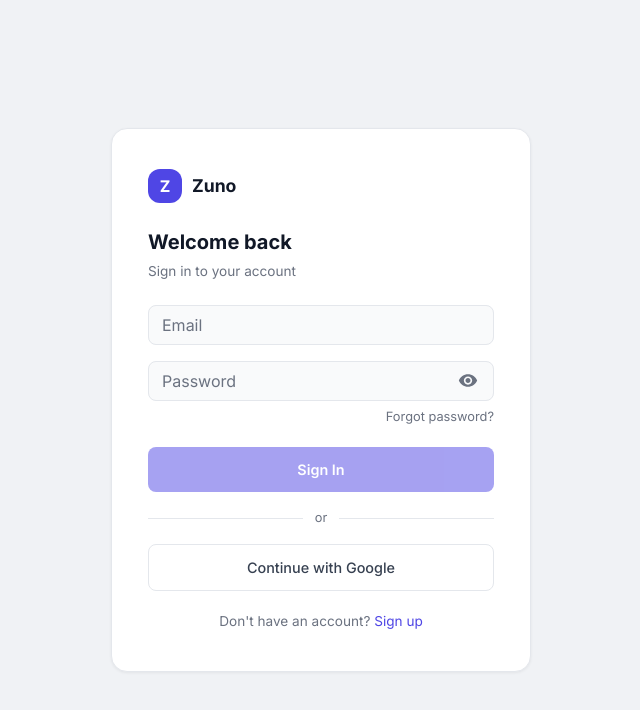
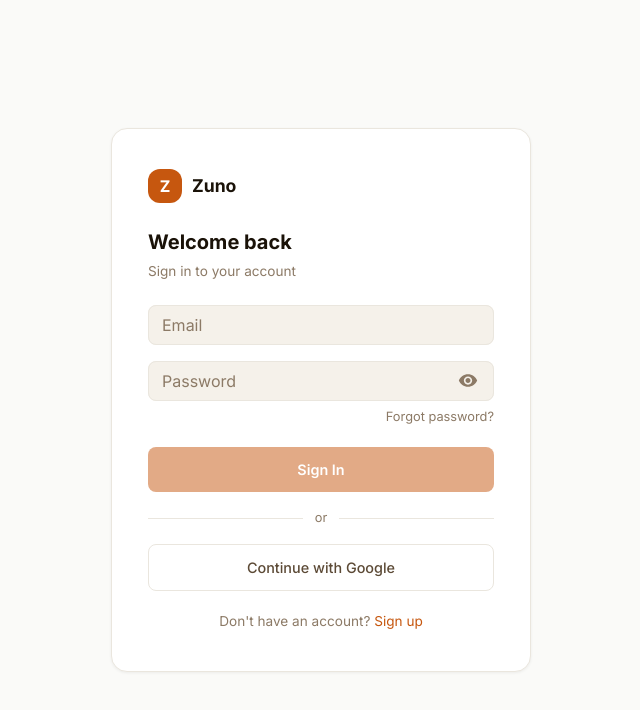
Before and after one commit to Saifullah-ansari/bihar-board-ai-tutor, a React (Vite) app in the folder frontend/: page /login in a window 1280 px wide. Shown: the top 710 px of the page, without its empty margins (319-959 px from the left). Built offline with nearby package versions, Linux system fonts and the light colour scheme; no server answers.

Commit message:
UI plan fix step 1

```diff
--- a/frontend/index.html
+++ b/frontend/index.html
@@ -10,7 +10,7 @@
     <title>Zuno</title>
     <link rel="preconnect" href="https://fonts.googleapis.com" />
     <link rel="preconnect" href="https://fonts.gstatic.com" crossorigin />
-    <link href="https://fonts.googleapis.com/css2?family=Inter:wght@400;500;600;700&family=JetBrains+Mono:wght@400;500&display=swap" rel="stylesheet" />
+    <link href="https://fonts.googleapis.com/css2?family=Baloo+2:wght@700;800&family=Inter:wght@400;500;600;700&family=JetBrains+Mono:wght@400;500&display=swap" rel="stylesheet" />
     <script>
       (function () {
         try {
--- a/frontend/src/styles/global.css
+++ b/frontend/src/styles/global.css
@@ -99,8 +99,8 @@ body {
 .student-bubble {
   max-width: 65%;
   padding: 10px 14px;
-  background: var(--primary);
-  color: #ffffff;
+  background: var(--user-bubble-bg);
+  color: var(--user-bubble-text);
   border-radius: 12px 12px 3px 12px;
   font-size: 0.9rem;
   line-height: 1.6;
--- a/frontend/src/styles/theme.css
+++ b/frontend/src/styles/theme.css
@@ -1,36 +1,38 @@
 /* ============================================================
-   Zuno Design System — Slate & Pearl
+   Zuno Design System — Midnight Scholar (Direction A, locked 2026-06-25)
    Light mode: :root
    Dark mode:  [data-theme="dark"]
    ============================================================ */
 
-/* Google Fonts are loaded via index.html */
-
-/* ── Light Mode (default) ─────────────────────────────────── */
+/* ── Light Mode ───────────────────────────────────────────── */
 :root {
   /* Backgrounds */
-  --bg-page:        #F0F2F5;
+  --bg-page:        #FAFAF8;
   --bg-surface:     #FFFFFF;
-  --bg-input:       #F9FAFB;
-  --bg-hover:       #F3F4F6;
+  --bg-input:       #F5F1EA;
+  --bg-hover:       #F0EBE0;
 
   /* Borders */
-  --border:         #E4E7EC;
-  --border-strong:  #D1D5DB;
+  --border:         #EAE6DE;
+  --border-strong:  #DDD8CC;
 
-  /* Primary — Indigo */
-  --primary:        #4F46E5;
-  --primary-hover:  #4338CA;
-  --primary-tint:   #EEF2FF;
-  --primary-border: #C7D2FE;
-  --primary-label:  #4338CA;
+  /* Primary — Burnt Orange */
+  --primary:        #C6570F;
+  --primary-hover:  #A8470C;
+  --primary-tint:   #FEF0D8;
+  --primary-border: #F4C06C;
+  --primary-label:  #7A3B0A;
 
-  /* Text */
-  --text-primary:      #111827;
-  --text-secondary:    #374151;
-  --text-muted:        #6B7280;
-  --text-hint:         #9CA3AF;
-  --text-placeholder:  #C4C9D4;
+  /* User bubble — same as primary in light mode */
+  --user-bubble-bg:   var(--primary);
+  --user-bubble-text: #FFFFFF;
+
+  /* Text — 4-level hierarchy */
+  --text-primary:      #1A1208;
+  --text-secondary:    #5C4A36;
+  --text-muted:        #8C7A66;
+  --text-hint:         #A89880;
+  --text-placeholder:  #A89880;
 
   /* Semantic */
   --success:  #10B981;
@@ -42,8 +44,9 @@
   --shadow-md: 0 4px 12px rgba(0,0,0,0.08);
 
   /* Typography */
-  --font-body: 'Inter', system-ui, -apple-system, sans-serif;
-  --font-code: 'JetBrains Mono', 'SF Mono', monospace;
+  --font-body:  'Inter', system-ui, -apple-system, sans-serif;
+  --font-brand: 'Baloo 2', Georgia, serif;
+  --font-code:  'JetBrains Mono', 'SF Mono', monospace;
 
   /* Spacing */
   --space-1: 4px;
@@ -62,44 +65,48 @@
   --radius-full:   9999px;
 
   /* Layout */
-  --topbar-height:    54px;
-  --chat-max-width:   700px;
-  --padding-desktop:  24px;
-  --padding-mobile:   16px;
+  --topbar-height:   54px;
+  --chat-max-width:  700px;
+  --padding-desktop: 24px;
+  --padding-mobile:  16px;
 }
 
 /* ── Dark Mode ────────────────────────────────────────────── */
 [data-theme="dark"] {
-  /* Backgrounds */
-  --bg-page:        #111827;
-  --bg-surface:     #1F2937;
-  --bg-input:       #111827;
-  --bg-hover:       #374151;
+  /* Backgrounds — pure neutral black */
+  --bg-page:        #0A0A0A;
+  --bg-surface:     #141414;
+  --bg-input:       #0A0A0A;
+  --bg-hover:       #1C1C1C;
 
   /* Borders */
-  --border:         #374151;
-  --border-strong:  #4B5563;
+  --border:         #282828;
+  --border-strong:  #333333;
 
-  /* Primary — Indigo (lighter for dark bg) */
-  --primary:        #6366F1;
-  --primary-hover:  #4F46E5;
-  --primary-tint:   #1E1B4B;
-  --primary-border: #312E81;
-  --primary-label:  #818CF8;
+  /* Primary — Bright Gold (pops on pure black) */
+  --primary:        #F0A500;
+  --primary-hover:  #D99400;
+  --primary-tint:   #1C1C1C;
+  --primary-border: #383020;
+  --primary-label:  #F0A500;
 
-  /* Text */
-  --text-primary:      #F9FAFB;
-  --text-secondary:    #D1D5DB;
-  --text-muted:        #9CA3AF;
-  --text-hint:         #4B5563;
-  --text-placeholder:  #4B5563;
+  /* User bubble — stays orange in dark (not gold) */
+  --user-bubble-bg:   #C6570F;
+  --user-bubble-text: #FFFFFF;
+
+  /* Text — 4-level hierarchy, all pass WCAG AA on #0A0A0A */
+  --text-primary:      #F4F4F4;   /* 19:1 contrast */
+  --text-secondary:    #C8C8C8;   /* 13:1 contrast */
+  --text-muted:        #8C8C8C;   /* 6.2:1 contrast */
+  --text-hint:         #686868;   /* 4.1:1 contrast */
+  --text-placeholder:  #686868;   /* 4.1:1 contrast */
 
   /* Semantic */
   --success:  #34D399;
   --error:    #F87171;
   --warning:  #FBBF24;
 
-  /* Shadows — none in dark mode */
-  --shadow-sm: none;
-  --shadow-md: none;
+  /* Shadows — present in dark but subtle */
+  --shadow-sm: 0 1px 3px rgba(0,0,0,0.3);
+  --shadow-md: 0 4px 16px rgba(0,0,0,0.4);
 }
--- a/frontend/src/theme/zunoTheme.js
+++ b/frontend/src/theme/zunoTheme.js
@@ -1,34 +1,28 @@
 import { createTheme } from '@mui/material/styles';
 
-/**
- * zunoTheme.js
- * MUI theme wired to Zuno CSS design tokens.
- * Colors come from CSS variables — do not hardcode hex values here.
- * Dark/light switching is handled by [data-theme] on <html> via useTheme hook.
- */
 const zunoTheme = createTheme({
   cssVariables: true,
   colorSchemes: {
     light: {
       palette: {
-        primary:    { main: '#4F46E5', contrastText: '#FFFFFF' },
-        background: { default: '#F0F2F5', paper: '#FFFFFF' },
-        text:       { primary: '#111827', secondary: '#374151' },
+        primary:    { main: '#C6570F', contrastText: '#FFFFFF' },
+        background: { default: '#FAFAF8', paper: '#FFFFFF' },
+        text:       { primary: '#1A1208', secondary: '#5C4A36' },
         success:    { main: '#10B981' },
         error:      { main: '#EF4444' },
         warning:    { main: '#F59E0B' },
-        divider:    '#E4E7EC',
+        divider:    '#EAE6DE',
       },
     },
     dark: {
       palette: {
-        primary:    { main: '#6366F1', contrastText: '#FFFFFF' },
-        background: { default: '#111827', paper: '#1F2937' },
-        text:       { primary: '#F9FAFB', secondary: '#D1D5DB' },
+        primary:    { main: '#F0A500', contrastText: '#0A0A0A' },
+        background: { default: '#0A0A0A', paper: '#141414' },
+        text:       { primary: '#F4F4F4', secondary: '#C8C8C8' },
         success:    { main: '#34D399' },
         error:      { main: '#F87171' },
         warning:    { main: '#FBBF24' },
-        divider:    '#374151',
+        divider:    '#282828',
       },
     },
   },
```
Also changed, not shown: 1 other file (tests, documents, lock files or other folders).
